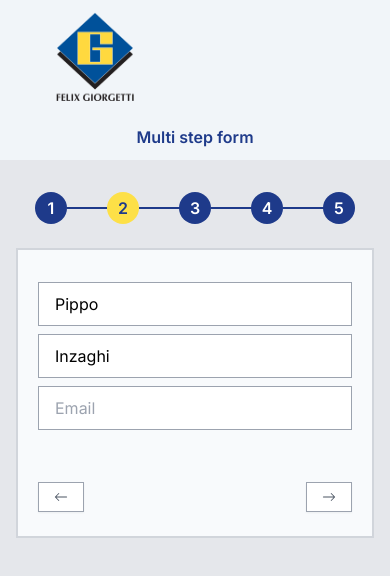
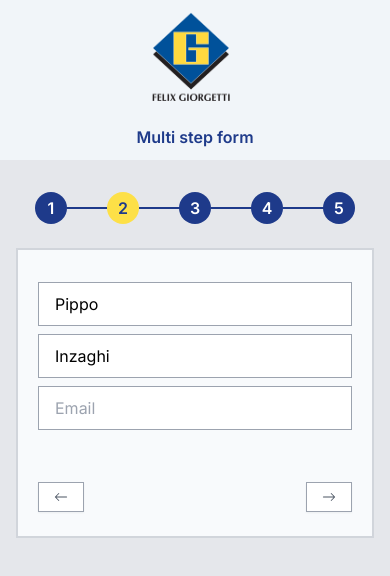
Before and after one commit to eltonMoraisD/multi-steps-form, a Next.js app: page / in a window 390 px wide. Shown: the top 576 px of the page. Built offline with nearby package versions, Linux system fonts and the light colour scheme.

Commit message:
fix header responsiveness

```diff
--- a/src/components/Header/index.tsx
+++ b/src/components/Header/index.tsx
@@ -8,8 +8,8 @@ export default function Header() {
       <div className='container justify-center  items-center mx-auto'>
         <div className='w-full text-center '>
           <div className=' lg:flex text-center p-10 lg:items-center lg:justify-center lg:text-center sm:flex sm:items-center sm:justify-between sm:text-center'>
-            <Image className='mt-2 xm:mt-10  xm:w-[80px] xm:h-[90px] ' src={logo} alt='logo' />
-            <p className='m-6  xm:mb-10 lg:text-4xl lg:mt-16 md:mt-16 md:text-2xl sm:mt-14 sm:text-lg font-semibold text-blue-900'>
+            <Image className='mt-2 xm:mt-10   xm:w-[80px] xm:h-[90px] xm:ml-24' src={logo} alt='logo' />
+            <p className='m-6  xm:mb-10 lg:text-4xl lg:mt-16 md:mt-16 md:text-2xl sm:mt-20 sm:text-lg font-semibold text-blue-900'>
               Multi step form
             </p>
           </div>
```
